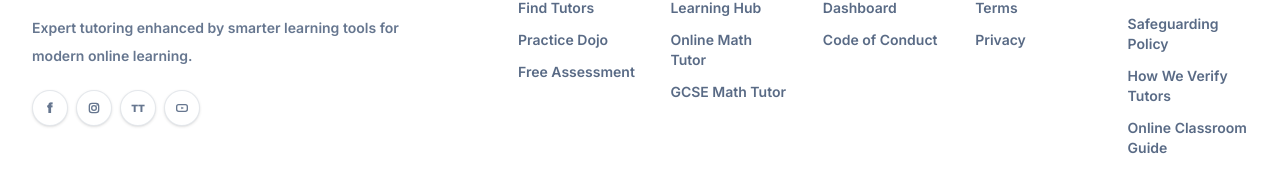
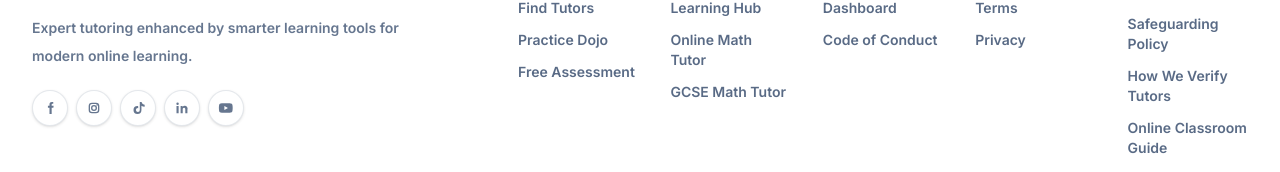
Before and after one commit to sciencedojoEducation/sciencedojo-web-app, a Next.js app: page /support/tutors in a window 1280 px wide. Shown: the part 4769-4941 px from the top of the page. Built offline with nearby package versions, Linux system fonts and the light colour scheme; no server answers; the database is empty.

Commit message:
Add LinkedIn social link and refresh social icons

```diff
--- a/components/SocialLinks.tsx
+++ b/components/SocialLinks.tsx
@@ -11,7 +11,11 @@ const socialLinks: SocialLink[] = [
   {
     name: "Facebook",
     href: process.env.NEXT_PUBLIC_FACEBOOK_URL,
-    icon: <span className="text-sm font-black">f</span>,
+    icon: (
+      <svg aria-hidden="true" className="h-4 w-4" viewBox="0 0 24 24" fill="currentColor">
+        <path d="M14.5 8.5V6.75c0-.52.42-.94.94-.94h1.44V3.13A20.2 20.2 0 0 0 14.78 3c-2.09 0-3.53 1.27-3.53 3.6v1.9H8.88v3h2.37V21h3.25v-9.5h2.54l.4-3H14.5Z" />
+      </svg>
+    ),
   },
   {
     name: "Instagram",
@@ -27,15 +31,27 @@ const socialLinks: SocialLink[] = [
   {
     name: "TikTok",
     href: process.env.NEXT_PUBLIC_TIKTOK_URL,
-    icon: <span className="text-[10px] font-black">TT</span>,
+    icon: (
+      <svg aria-hidden="true" className="h-4 w-4" viewBox="0 0 24 24" fill="currentColor">
+        <path d="M14.7 3h2.72c.18 1.3.89 2.42 1.91 3.17A5.41 5.41 0 0 0 22 7.21v2.86a8.16 8.16 0 0 1-4.84-1.55v6.54A5.95 5.95 0 1 1 11.2 9.1c.37 0 .73.03 1.08.1v3.03a2.92 2.92 0 1 0 2.42 2.88V3Z" />
+      </svg>
+    ),
+  },
+  {
+    name: "LinkedIn",
+    href: process.env.NEXT_PUBLIC_LINKEDIN_URL,
+    icon: (
+      <svg aria-hidden="true" className="h-4 w-4" viewBox="0 0 24 24" fill="currentColor">
+        <path d="M6.94 8.92H3.75V20h3.19V8.92ZM7.2 5.5A1.84 1.84 0 1 0 3.52 5.5 1.84 1.84 0 0 0 7.2 5.5ZM20.5 13.8c0-3.03-1.62-5.13-4.25-5.13a3.66 3.66 0 0 0-3.31 1.82V8.92H9.9V20h3.18v-5.48c0-1.45.27-2.85 2.07-2.85 1.77 0 1.79 1.65 1.79 2.94V20h3.18v-6.2h.38Z" />
+      </svg>
+    ),
   },
   {
     name: "YouTube",
     href: process.env.NEXT_PUBLIC_YOUTUBE_URL,
     icon: (
-      <svg aria-hidden="true" className="h-4 w-4" viewBox="0 0 24 24" fill="none">
-        <rect x="4" y="7" width="16" height="10" rx="3" stroke="currentColor" strokeWidth="2" />
-        <path d="M11 10l4 2-4 2v-4z" fill="currentColor" />
+      <svg aria-hidden="true" className="h-4 w-4" viewBox="0 0 24 24" fill="currentColor">
+        <path d="M21.58 7.18a2.6 2.6 0 0 0-1.83-1.84C18.14 4.9 11.67 4.9 11.67 4.9s-6.47 0-8.08.44a2.6 2.6 0 0 0-1.84 1.84A27.12 27.12 0 0 0 1.32 12a27.12 27.12 0 0 0 .43 4.82 2.6 2.6 0 0 0 1.84 1.84c1.61.44 8.08.44 8.08.44s6.47 0 8.08-.44a2.6 2.6 0 0 0 1.83-1.84A27.12 27.12 0 0 0 22.02 12a27.12 27.12 0 0 0-.44-4.82ZM9.56 15.05v-6.1L14.94 12l-5.38 3.05Z" />
       </svg>
     ),
   },
```
Also changed, not shown: 1 other file (tests, documents, lock files or other folders).
